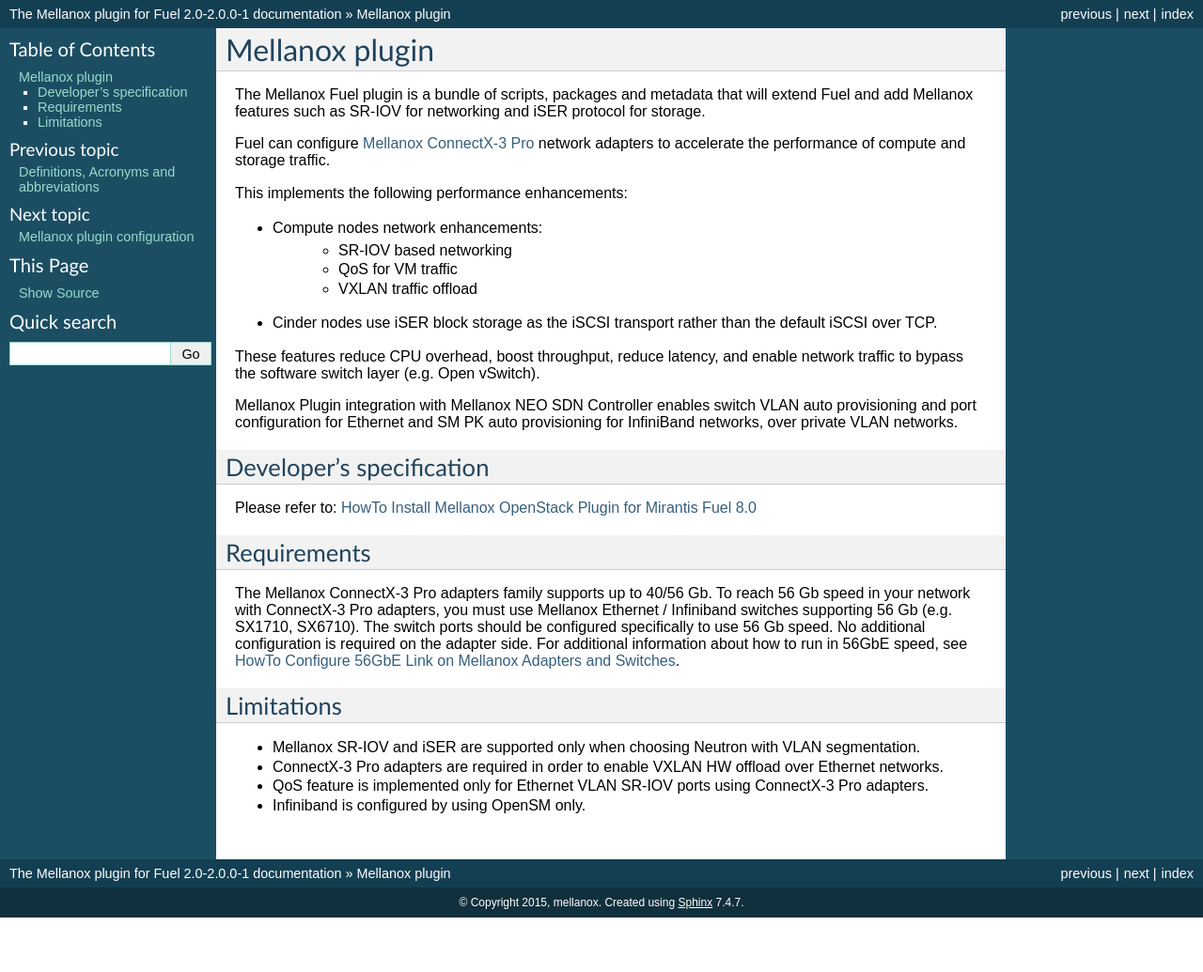
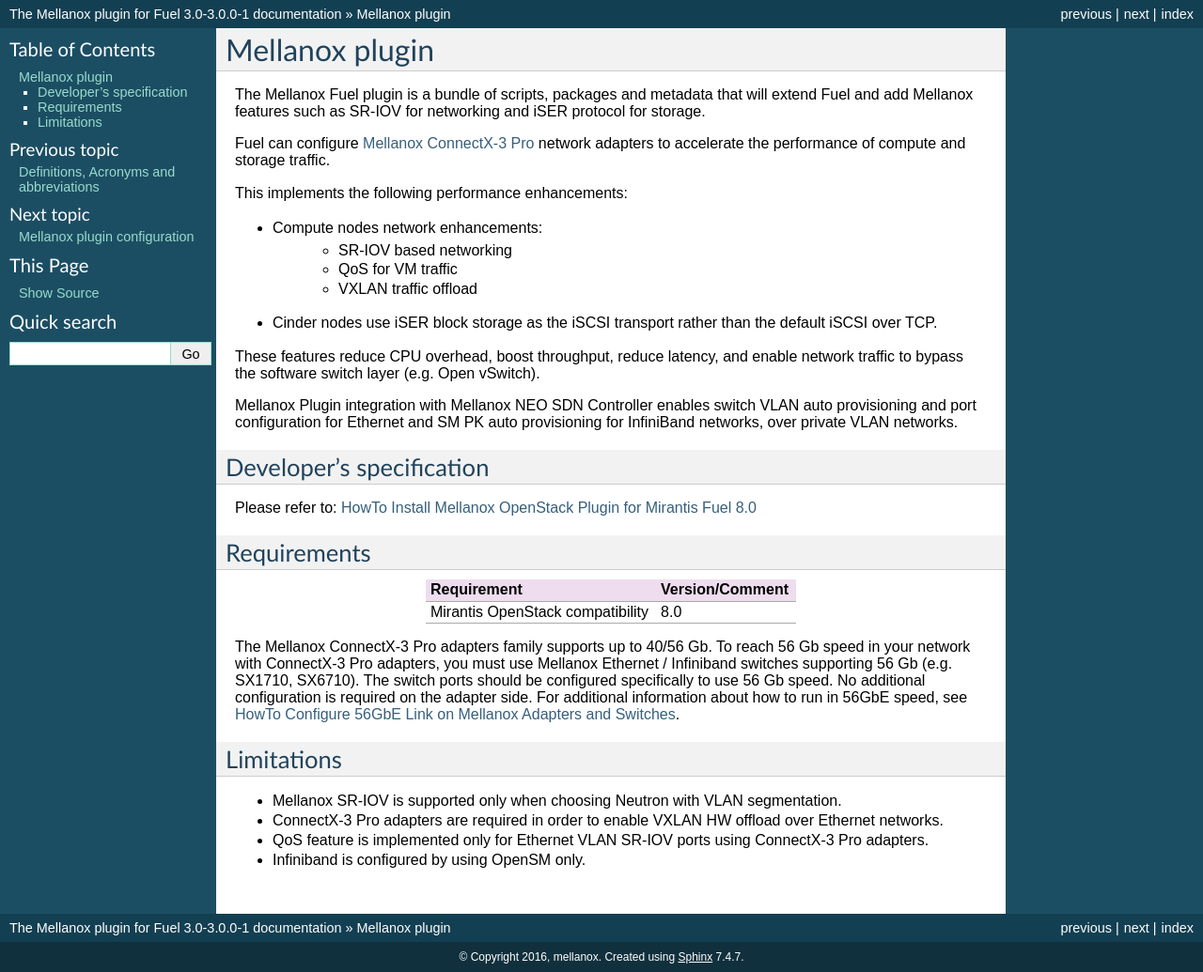
Before and after one commit to openstack-archive/fuel-plugin-mellanox, a Sphinx documentation site: the page built from doc/source/overview.rst, in a window 1280 px wide. Shown: the whole page at 94% size. Built offline with Sphinx 7.4.7, drawn with Linux system fonts in a browser that asks for light colours; before the commit the page ends 977 px from its top, so only the background shows below that.

Commit message:
Fixing User Guide
Added changes and enhancements to User Guide Documentation.

Change-Id: I7fe9ca125c04228a04ebb8f265bf18265d49a91d

```diff
--- a/doc/source/conf.py
+++ b/doc/source/conf.py
@@ -47,16 +47,16 @@
 
 # General information about the project.
 project = u'The Mellanox plugin for Fuel'
-copyright = u'2015, mellanox'
+copyright = u'2016, mellanox'
 
 # The version info for the project you're documenting, acts as replacement for
 # |version| and |release|, also used in various other places throughout the
 # built documents.
 #
 # The short X.Y version.
-version = '2.0'
+version = '3.0'
 # The full version, including alpha/beta/rc tags.
-release = '2.0-2.0.0-1'
+release = '3.0-3.0.0-1'
 
 # The language for content autogenerated by Sphinx. Refer to documentation
 # for a list of supported languages.
@@ -233,7 +233,7 @@
 # One entry per manual page. List of tuples
 # (source start file, name, description, authors, manual section).
 man_pages = [
-    ('index', 'fuel-plugin-mellanox', u'Guide to the Mellanox Plugin ver. 2.0-2.0.0-2 for Fuel',
+    ('index', 'fuel-plugin-mellanox', u'Guide to the Mellanox Plugin ver. 3.0-3.0.0-1 for Fuel',
      [u'Mellanox'], 1)
 ]
 
@@ -276,7 +276,7 @@
 epub_title = u'The Mellanox Plugin for Fuel'
 epub_author = u'mellanox'
 epub_publisher = u'Mellanox'
-epub_copyright = u'2015, Mellanox'
+epub_copyright = u'2016, Mellanox'
 
 # The basename for the epub file. It defaults to the project name.
 #epub_basename = u'fuel-plugin-mellanox'
--- a/doc/source/installation.rst
+++ b/doc/source/installation.rst
@@ -11,7 +11,7 @@
 #. Install the plugin::
 
    # cd /tmp
-   # fuel plugins --install mellanox-plugin-2.0-2.0.0-1.noarch.rpm
+   # fuel plugins --install mellanox-plugin-3.0-3.0.0-1.noarch.rpm
 
 #. Verify the plugin was installed successfully by having it listed using ``fuel plugins`` command::
 
--- a/doc/source/overview.rst
+++ b/doc/source/overview.rst
@@ -32,6 +32,12 @@
 Requirements
 ------------
 
++-----------------------------------+-----------------+
+| Requirement                       | Version/Comment |
++===================================+=================+
+| Mirantis OpenStack compatibility  |   8.0           |
++-----------------------------------+-----------------+
+
 | The Mellanox ConnectX-3 Pro adapters family supports up to 40/56 Gb. To reach 56 Gb speed in
  your network with ConnectX-3 Pro adapters, you must use Mellanox Ethernet / Infiniband switches
  supporting 56 Gb (e.g. SX1710, SX6710). The switch ports should be configured specifically to use
@@ -42,7 +48,7 @@
 Limitations
 -----------
 
-- Mellanox SR-IOV and iSER are supported only when choosing Neutron with VLAN segmentation.
+- Mellanox SR-IOV is supported only when choosing Neutron with VLAN segmentation.
 - ConnectX-3 Pro adapters are required in order to enable VXLAN HW offload over Ethernet networks.
 - QoS feature is implemented only for Ethernet VLAN SR-IOV ports using ConnectX-3 Pro adapters.
 - Infiniband is configured by using OpenSM only.
```
